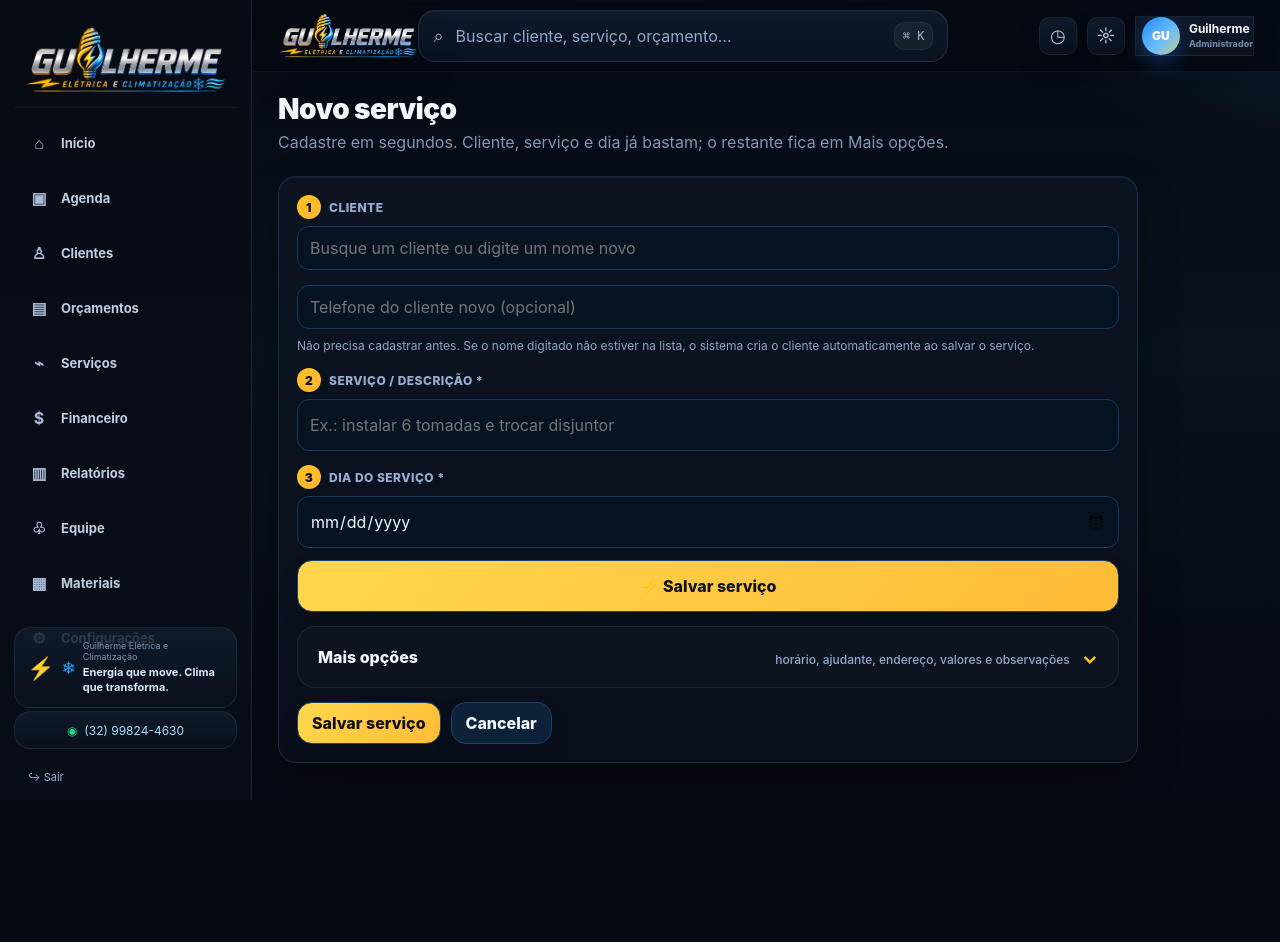
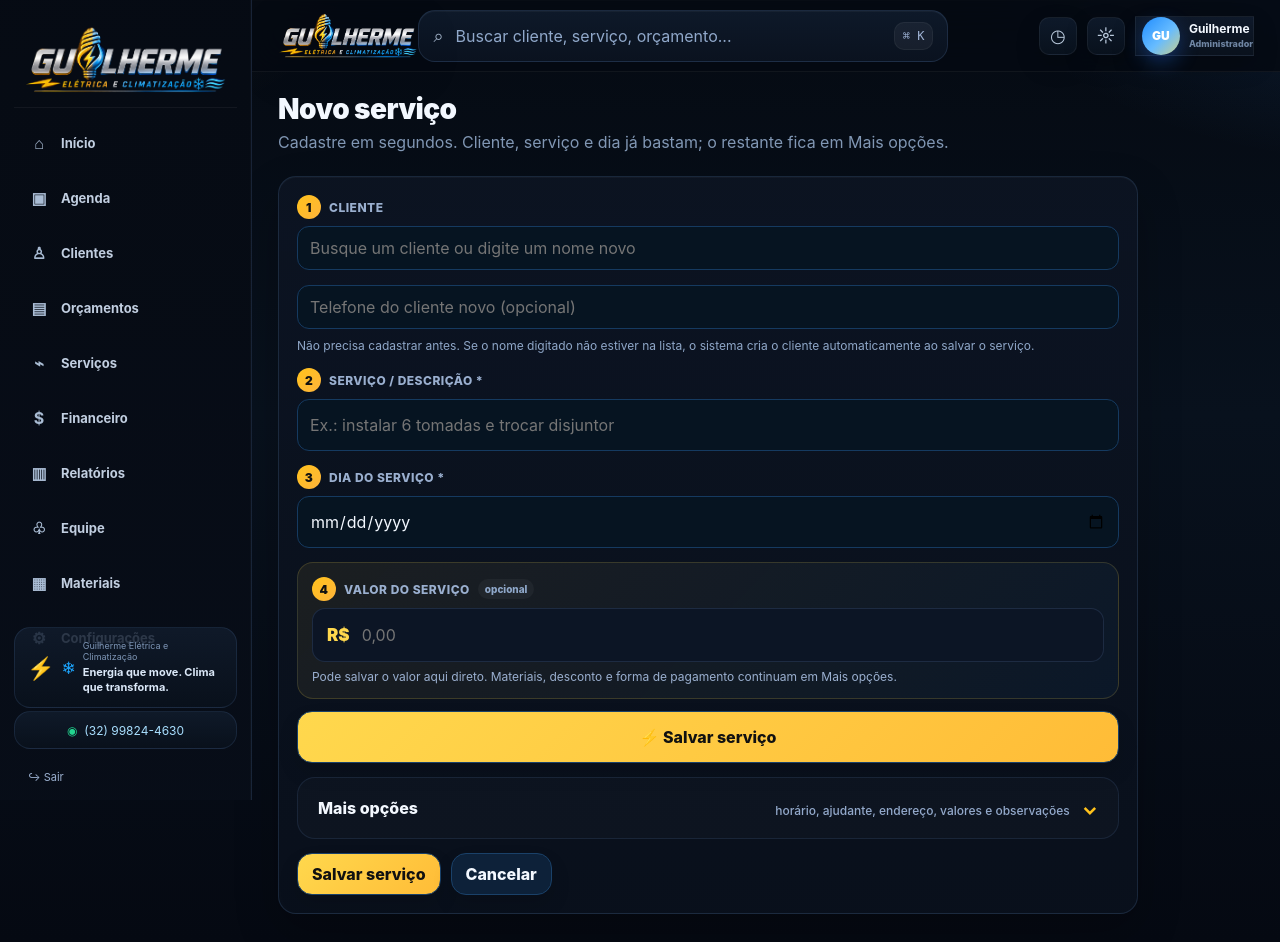
Before and after one commit to sketchJayJay/Guilherme-ELETRICISTA-APP, a Flask app: template templates/service_form.html in a window 1280 px wide. Before the commit the page ends 800 px from the top, so only its background shows below. Run offline with Flask 3, Linux system fonts and the light colour scheme; the template is opened without the code that fills it: values that come from a table or form of the project are taken from there, others are empty; data comes from the database, SQL or seed files in the repository.

Commit message:
Add files via upload

```diff
--- a/app.py
+++ b/app.py
@@ -861,8 +861,16 @@ def sync_service_total(service):
     material_total = sum((sm.subtotal for sm in service.service_materials), Decimal("0"))
     if material_total > 0:
         service.material_value = material_total
+    # Em cobrança por hora, só substitui o valor manual quando já existe tempo
+    # cronometrado. Isso evita o valor digitado voltar para R$ 0,00 antes de
+    # iniciar o cronômetro.
     if service.charge_type == "hourly" and service.hourly_rate:
-        service.labor_value = service.hourly_calculated_value()
+        try:
+            tracked_seconds = service.elapsed_seconds()
+        except Exception:
+            tracked_seconds = 0
+        if tracked_seconds > 0:
+            service.labor_value = service.hourly_calculated_value()
     service.total_value = max(
         Decimal("0"),
         Decimal(service.labor_value or 0) + Decimal(service.material_value or 0) - Decimal(service.discount or 0),
@@ -1201,7 +1209,7 @@ def service_new():
             status=request.form.get("status", "scheduled"),
             charge_type=request.form.get("charge_type", "fixed"),
             hourly_rate=decimal_or_zero(request.form.get("hourly_rate")),
-            labor_value=decimal_or_zero(request.form.get("labor_value")),
+            labor_value=decimal_or_zero(request.form.get("service_value") or request.form.get("labor_value")),
             material_value=decimal_or_zero(request.form.get("material_value")),
             discount=decimal_or_zero(request.form.get("discount")),
             amount_paid=decimal_or_zero(request.form.get("amount_paid")),
@@ -1246,7 +1254,7 @@ def service_new():
             )
             db.session.commit()
 
-        flash("Serviço agendado.", "success")
+        flash(f"Serviço salvo. Total: {money(service.total_value)}", "success")
         return redirect(url_for("service_detail", service_id=service.id))
     return render_template(
         "service_form.html", service=None, clients=clients_list, employees=employees_list,
@@ -1323,7 +1331,7 @@ def service_edit(service_id):
         service.status = request.form.get("status", service.status)
         service.charge_type = request.form.get("charge_type", service.charge_type)
         service.hourly_rate = decimal_or_zero(request.form.get("hourly_rate"))
-        service.labor_value = decimal_or_zero(request.form.get("labor_value"))
+        service.labor_value = decimal_or_zero(request.form.get("service_value") or request.form.get("labor_value"))
         service.material_value = decimal_or_zero(request.form.get("material_value"))
         service.discount = decimal_or_zero(request.form.get("discount"))
         service.amount_paid = decimal_or_zero(request.form.get("amount_paid"))
@@ -1371,7 +1379,7 @@ def service_edit(service_id):
                 )
                 db.session.commit()
 
-        flash("Serviço atualizado.", "success")
+        flash(f"Serviço atualizado. Total: {money(service.total_value)}", "success")
         return redirect(url_for("service_detail", service_id=service.id))
 
     return render_template(
--- a/static/style.css
+++ b/static/style.css
@@ -760,3 +760,11 @@ body.v6-luxe{
 .preselected-client{display:flex;align-items:center;gap:11px;margin-bottom:9px;padding:11px 13px;border-radius:14px;background:rgba(56,217,150,.07);border:1px solid rgba(56,217,150,.2)}.preselected-client-icon{width:32px;height:32px;display:grid;place-items:center;border-radius:10px;background:rgba(56,217,150,.14);color:#6ee8b4;font-weight:950}.preselected-client div{min-width:0;display:flex;align-items:baseline;gap:8px;flex-wrap:wrap}.preselected-client small{width:100%;color:#7eddb5;font-size:9px;text-transform:uppercase;letter-spacing:.08em;font-weight:900}.preselected-client strong{font-size:14px}.preselected-client span{font-size:11px;color:var(--muted)}
 @media(max-width:760px){.client-next-actions{grid-template-columns:1fr;padding:15px;border-radius:19px}.client-next-buttons{grid-template-columns:1fr 1fr}.client-action-card{min-height:72px;padding:12px}.client-action-icon{width:40px;height:40px;border-radius:13px}.client-action-card strong{font-size:14px}.client-action-card small{font-size:10px}}
 @media(max-width:430px){.client-next-buttons{grid-template-columns:1fr}.client-action-card{min-height:66px}}
+
+/* Serviço: valor rápido e visível */
+.quick-value-step{padding:14px;border-radius:16px;background:linear-gradient(135deg,rgba(255,216,77,.07),rgba(46,151,255,.05));border:1px solid rgba(255,216,77,.16)}
+.quick-value-step .optional-tag{font-size:10px;font-weight:800;text-transform:none;letter-spacing:0;color:#8fa8ca;background:rgba(255,255,255,.04);padding:4px 7px;border-radius:999px}
+.money-input-wrap{display:grid;grid-template-columns:auto 1fr;align-items:center;border:1px solid var(--line);border-radius:13px;background:#0c1525;overflow:hidden}
+.money-input-wrap>span{padding:0 0 0 14px;font-weight:900;color:#ffd84d;font-size:17px}
+.money-input-wrap .input{border:0!important;background:transparent!important;box-shadow:none!important}
+@media(max-width:760px){.quick-value-step{padding:12px}.money-input-wrap>span{font-size:16px}}
--- a/templates/service_form.html
+++ b/templates/service_form.html
@@ -45,6 +45,12 @@
     <div class="field full quick-step">
       <label><span class="step-dot">3</span> Dia do serviço *</label>
       <input class="input input-lg" type="date" name="service_date" required value="{{ (service.service_date if service else selected_date).isoformat() }}">
+    </div>
+
+    <div class="field full quick-step quick-value-step">
+      <label><span class="step-dot">4</span> Valor do serviço <span class="optional-tag">opcional</span></label>
+      <div class="money-input-wrap"><span>R$</span><input class="input input-lg" name="service_value" inputmode="decimal" placeholder="0,00" value="{{ service.labor_value if service else '' }}"></div>
+      <div class="help">Pode salvar o valor aqui direto. Materiais, desconto e forma de pagamento continuam em Mais opções.</div>
     </div>
 
     <div class="field full quick-save-row">
@@ -113,8 +119,9 @@
             <input class="input" name="hourly_rate" inputmode="decimal" value="{{ service.hourly_rate if service else app_settings.hourly_rate }}">
           </div>
           <div class="field fixed">
-            <label>Mão de obra</label>
+            <label>Mão de obra / ajuste avançado</label>
             <input class="input" name="labor_value" inputmode="decimal" value="{{ service.labor_value if service else '0' }}">
+            <div class="help">Se o campo “Valor do serviço” acima estiver preenchido, ele terá prioridade.</div>
           </div>
           <div class="field">
             <label>Materiais cobrados</label>
```
Also changed, not shown: MELHORIAS_10-09-2026_VALOR_SERVICO.md (added, +4 -0 lines).
